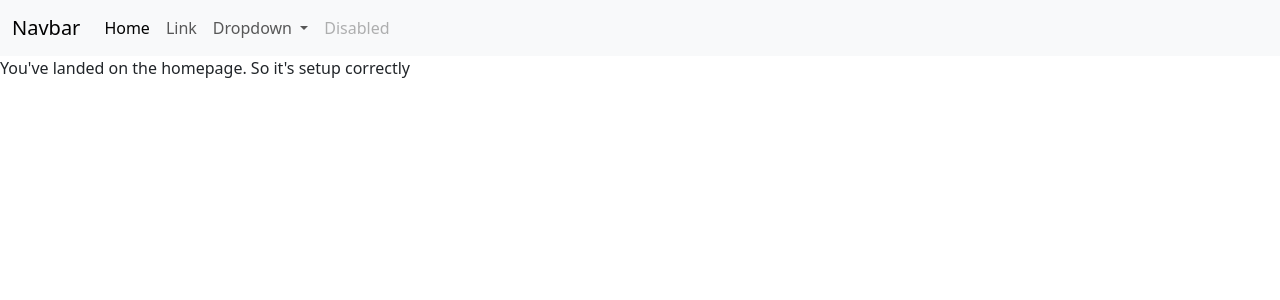
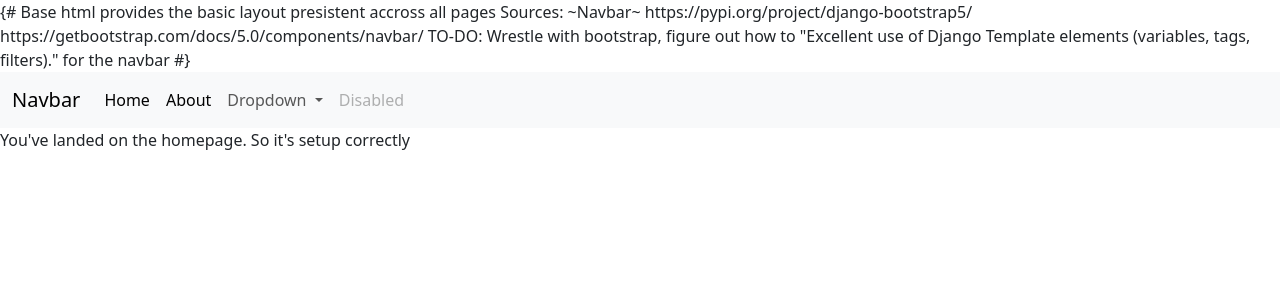
Before and after one commit to HoustonMichaelVaughn/HIT237, a Django app: page / in a window 1280 px wide. Shown: the top 300 px of the page. Run offline with Django 5.2, Linux system fonts and the light colour scheme; some libraries are stand-ins or nearby versions.

Commit message:
Added path to about in url and view
Made modifications to about.html to experiment with added cards for each group member

```diff
--- a/mango_pests/templates/mango_pests/base.html
+++ b/mango_pests/templates/mango_pests/base.html
@@ -1,4 +1,4 @@
-<!-- Base html provides the basic layout presistent accross all pages
+{# Base html provides the basic layout presistent accross all pages
     Sources:
 
     ~Navbar~
@@ -10,7 +10,7 @@
     Wrestle with bootstrap, figure out how to
     "Excellent use of Django Template elements (variables, tags, filters)." for the navbar
 
--->
+#}
 
 <!DOCTYPE html>
 <html lang="en">
@@ -37,7 +37,7 @@
                 <a class="nav-link active" aria-current="page" href="#">Home</a>
               </li>
               <li class="nav-item">
-                <a class="nav-link" href="#">Link</a>
+                <a class="nav-link active" aria-current="page" href="about">About</a>
               </li>
               <li class="nav-item dropdown">
                 <a class="nav-link dropdown-toggle" href="#" id="navbarDropdown" role="button" data-bs-toggle="dropdown" aria-expanded="false">
--- a/mango_pests/views.py
+++ b/mango_pests/views.py
@@ -5,3 +5,7 @@ from django.shortcuts import render
 def home(request):
 
     return(render(request, 'mango_pests\home.html'))
+
+def about(request):
+
+    return(render(request, r'mango_pests\about.html'))
--- a/mango_pests_project/urls.py
+++ b/mango_pests_project/urls.py
@@ -21,4 +21,5 @@ from mango_pests import views
 urlpatterns = [
     path('admin/', admin.site.urls),
     re_path(r'^$', views.home),
+    path('about/', views.about),
 ]
```
Also changed, not shown: mango_pests/templates/mango_pests/about.html (+16 -0 lines).
